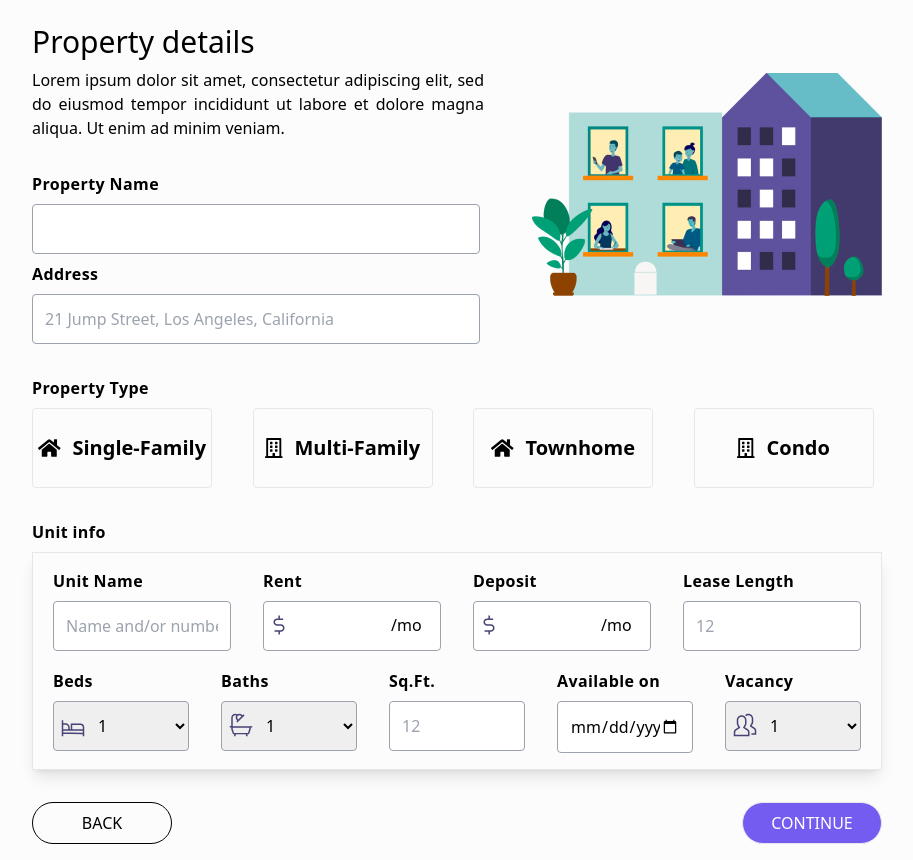
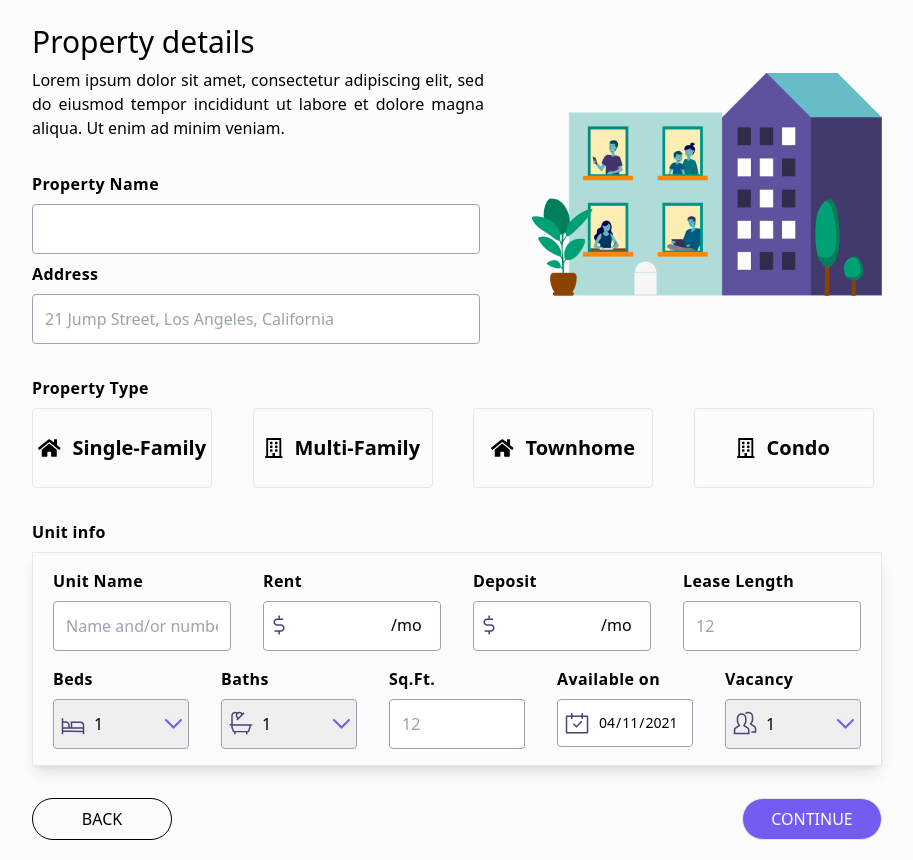
Before and after one commit to lucasmv2205/svelte-template, a SvelteKit app: page / in a window 1280 px wide. Shown: the whole page, without its empty margins (183-1096 px from the left). Built offline with nearby package versions, Linux system fonts and the light colour scheme.

Commit message:
arrow icon in select tag

```diff
--- a/src/components/PropertyTypeCard/index.svelte
+++ b/src/components/PropertyTypeCard/index.svelte
@@ -6,13 +6,14 @@
 	export let setSelectedProperty: (property: PropertyType) => void;
 </script>
 
-<button
+<!-- svelte-ignore a11y-click-events-have-key-events -->
+<div
   on:click={() => (setSelectedProperty(property))}
-	class="border-1 text-xl font-semibold w-[180px] h-[80px] border rounded flex flex-row items-center justify-center gap-3 property-type-hover {property.type ===
+	class="border-1 pointer text-xl font-semibold w-[180px] h-[80px] border rounded flex flex-row items-center justify-center gap-3 property-type-hover {property.type ===
 		selectedPropertyType && 'property-type-active'}"
 >
 	<i class={property.icon + ' bg-tranparent'} />
 	<div class="bg-transparent">
 		<span class="bg-transparent">{property.type}</span>
 	</div>
-</button>
+</div>
--- a/src/routes/+page.svelte
+++ b/src/routes/+page.svelte
@@ -4,6 +4,7 @@
 	import Bed from '../assets/icons/beds.svg';
 	import Calendar from '../assets/icons/calendar.svg';
 	import Money from '../assets/icons/money.svg';
+	import Arrow from '../assets/icons/arrow.svg';
 	import Person from '../assets/icons/person.svg';
 	import PropertyTypeCard from '../components/PropertyTypeCard/index.svelte';
   import type { PropertyType } from "../Types/Property"
@@ -98,14 +99,14 @@
 					</div>
 					<div class="form-field relative">
 						<label for="rent" class="mb-2 font-semibold tracking-wide"> Rent </label>
-							<img src={Money} class="absolute top-11 left-1 z-50" alt="">
-							<span class="absolute top-11 left-32 z-50">/mo</span>
+							<img src={Money} class="absolute top-11 md:top-[52px] left-1 z-50" alt="">
+							<span class="absolute top-11 md:top-[48px] left-32 z-50">/mo</span>
 							<input type="number" min="0" id="rent" name="rent" class="input-field pl-6 pr-14" />
 					</div>
 					<div class="form-field relative">
 						<label for="deposit" class="mb-2 font-semibold tracking-wide"> Deposit </label>
-							<img src={Money} class="absolute top-11 left-1 z-50" alt="">
-							<span class="absolute top-11 left-32 z-50">/mo</span>
+							<img src={Money} class="absolute top-11 md:top-[52px] left-1 z-50" alt="">
+							<span class="absolute top-11 md:top-[48px] left-32 z-50">/mo</span>
 							<input type="number" min="0" id="deposit" name="deposit" class="input-field pl-6 pr-14" />
 					</div>
 					<div class="form-field">
@@ -116,7 +117,8 @@
 				<div class="grid grid-cols-5 md:grid-cols-2 md:gap-4 md:max-w-md gap-8">
 					<div class="form-field relative">
 						<label for="beds" class="mb-2 font-semibold tracking-wide"> Beds </label>
-							<img src={Bed} class="absolute top-11 left-2 z-50" alt="">
+							<img src={Bed} class="absolute top-11 md:top-[52px] left-2 z-50" alt="">
+							<img src={Arrow} alt="" class="absolute top-[52px] md:top-[56px] left-28 md:left-[10rem] z-50" />
 							<select id="beds" name="beds" class="input-field pl-10">
 							<option value="1">1</option>
 							<option value="2">2</option>
@@ -125,7 +127,8 @@
 					</div>
 					<div class="form-field relative">
 						<label for="baths" class="mb-2 font-semibold tracking-wide"> Baths </label>
-							<img src={Bath} class="absolute top-11 left-2 z-50" alt="">
+							<img src={Bath} class="absolute top-11 md:top-[52px] left-2 z-50" alt="">
+							<img src={Arrow} alt="" class="absolute top-[52px] md:top-[56px] left-28 md:left-[10rem] z-50" />
 							<select id="baths" name="baths" class="input-field pl-10">
 							<option value="1">1</option>
 							<option value="2">2</option>
@@ -143,18 +146,21 @@
 							class="input-field"
 						/>
 					</div>
-					<div class="form-field">
+					<div class="form-field relative">
 						<label for="available" class="mb-2 font-semibold tracking-wide"> Available on </label>
+						<img src={Calendar} class="absolute top-11 md:top-[46px] left-2 z-50" alt="">
 						<input
+						value="2021-04-11"
 							type="date"
 							id="available"
 							name="available"
-							class="input-field"
+							class="input-field text-sm pl-10"
 						/>
 					</div>
 					<div class="form-field relative">
 						<label for="vacancy" class="mb-2 font-semibold tracking-wide"> Vacancy </label>
-							<img src={Person} class="absolute top-11 left-2 z-50" alt="">
+							<img src={Person} class="absolute top-11 md:top-[52px] left-2 z-50" alt="">
+							<img src={Arrow} alt="" class="absolute top-[52px] md:top-[56px] left-28 md:left-[10rem] z-50" />
 							<select id="vacancy" name="vacancy" class="input-field pl-10">
 							<option value="1">1</option>
 							<option value="2">2</option>
--- a/src/routes/styles.css
+++ b/src/routes/styles.css
@@ -24,7 +24,11 @@
   }
 
   .input-field{
-    @apply border border-gray-400 rounded p-3
+    @apply appearance-none border border-gray-400 rounded p-3
+  }
+
+  input[type="date"]::-webkit-calendar-picker-indicator {
+    display: none;
   }
 
 }
```
Also changed, not shown: src/assets/icons/arrow.svg (added).
